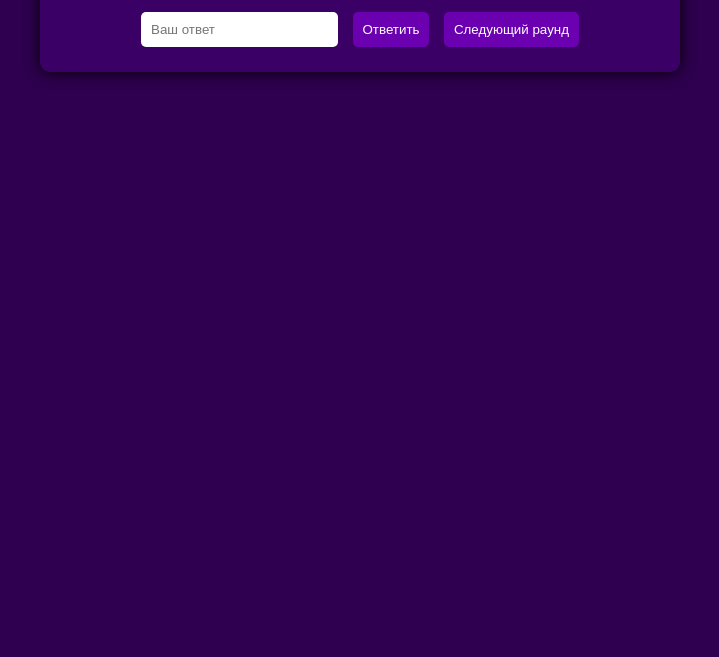
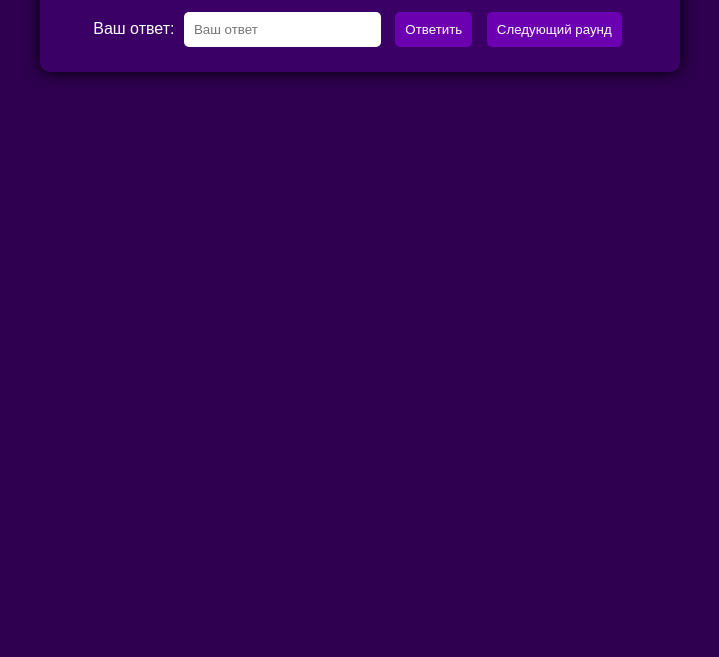
Before and after one commit to stas117228-cmyk/miroslav, a website: page game.html in a window 1280 px wide. Shown: the part 143-800 px from the top of the page, without its empty margins (280-999 px from the left). Drawn offline with nearby package versions, Linux system fonts and the light colour scheme.

Commit message:
Update game.html

```diff
--- a/game.html
+++ b/game.html
@@ -19,7 +19,11 @@
     <h1>Викторина</h1>
     <div id="players"></div>
     <div id="question"></div>
-    <input type="text" id="answer" placeholder="Ваш ответ">
+
+    <!-- Добавлены id и name -->
+    <label for="answer">Ваш ответ:</label>
+    <input type="text" id="answer" name="answer" placeholder="Ваш ответ">
+
     <button id="sendBtn">Ответить</button>
     <button id="nextBtn">Следующий раунд</button>
 </div>
```
